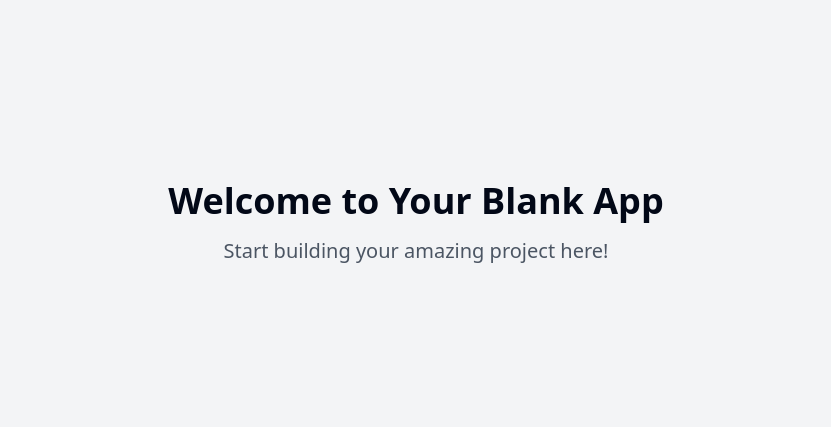
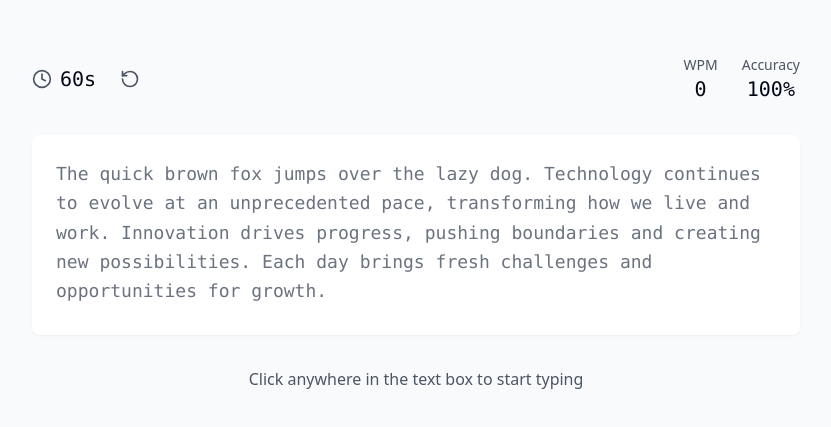
Before and after one commit to gkwickramaarachchi/typing-speed-test, a React (Vite) app: page / in a window 1280 px wide. Shown: the part 177-604 px from the top of the page, without its empty margins (224-1055 px from the left). Built offline with nearby package versions, Linux system fonts and the light colour scheme.

Commit message:
Add typing test tool
This commit adds a typing test tool with related functions.  The specific implementation details are not included in this commit message.

```diff
--- /dev/null
+++ b/src/components/TypingTest.tsx
@@ -0,0 +1,178 @@
+
+import React, { useState, useEffect, useCallback } from "react";
+import { useToast } from "@/hooks/use-toast";
+import { Clock, RotateCcw } from "lucide-react";
+
+const TIMER_DURATION = 60; // 60 seconds typing test
+const SAMPLE_TEXT =
+  "The quick brown fox jumps over the lazy dog. Technology continues to evolve at an unprecedented pace, transforming how we live and work. Innovation drives progress, pushing boundaries and creating new possibilities. Each day brings fresh challenges and opportunities for growth.";
+
+const TypingTest = () => {
+  const [text, setText] = useState(SAMPLE_TEXT);
+  const [input, setInput] = useState("");
+  const [timeLeft, setTimeLeft] = useState(TIMER_DURATION);
+  const [isActive, setIsActive] = useState(false);
+  const [wpm, setWpm] = useState(0);
+  const [accuracy, setAccuracy] = useState(100);
+  const [isFinished, setIsFinished] = useState(false);
+  const { toast } = useToast();
+
+  const calculateStats = useCallback(() => {
+    const words = input.trim().split(" ").length;
+    const characters = input.length;
+    const correctCharacters = [...input].filter(
+      (char, i) => char === text[i]
+    ).length;
+    const currentAccuracy = (correctCharacters / characters) * 100 || 0;
+    const currentWpm = Math.round((words / (TIMER_DURATION - timeLeft)) * 60);
+
+    setWpm(currentWpm);
+    setAccuracy(Math.round(currentAccuracy));
+  }, [input, text, timeLeft]);
+
+  useEffect(() => {
+    let interval: number | undefined;
+    if (isActive && timeLeft > 0) {
+      interval = window.setInterval(() => {
+        setTimeLeft((time) => {
+          if (time <= 1) {
+            setIsActive(false);
+            setIsFinished(true);
+            toast({
+              title: "Time's up!",
+              description: `WPM: ${wpm} | Accuracy: ${accuracy}%`,
+            });
+          }
+          return time - 1;
+        });
+      }, 1000);
+    }
+    return () => clearInterval(interval);
+  }, [isActive, timeLeft, toast, wpm, accuracy]);
+
+  useEffect(() => {
+    if (isActive) {
+      calculateStats();
+    }
+  }, [isActive, input, calculateStats]);
+
+  const handleStart = () => {
+    if (!isActive && !isFinished) {
+      setIsActive(true);
+      toast({
+        title: "Test started!",
+        description: "Start typing to begin...",
+      });
+    }
+  };
+
+  const handleInput = (e: React.ChangeEvent<HTMLTextAreaElement>) => {
+    if (!isActive && !isFinished) {
+      handleStart();
+    }
+    setInput(e.target.value);
+  };
+
+  const resetTest = () => {
+    setInput("");
+    setTimeLeft(TIMER_DURATION);
+    setIsActive(false);
+    setIsFinished(false);
+    setWpm(0);
+    setAccuracy(100);
+    toast({
+      title: "Test reset",
+      description: "Ready for a new attempt!",
+    });
+  };
+
+  const renderText = () => {
+    return text.split("").map((char, index) => {
+      let color = "text-gray-500";
+      if (index < input.length) {
+        color = input[index] === char ? "text-green-500" : "text-red-500";
+      }
+      return (
+        <span key={index} className={color}>
+          {char}
+        </span>
+      );
+    });
+  };
+
+  return (
+    <div className="min-h-screen flex flex-col items-center justify-center p-6 bg-gray-50">
+      <div className="w-full max-w-3xl space-y-8">
+        <div className="flex items-center justify-between">
+          <div className="flex items-center space-x-4">
+            <div className="flex items-center space-x-2">
+              <Clock className="w-5 h-5 text-gray-600" />
+              <span className="text-xl font-mono">{timeLeft}s</span>
+            </div>
+            <button
+              onClick={resetTest}
+              className="p-2 rounded-full hover:bg-gray-200 transition-colors"
+            >
+              <RotateCcw className="w-5 h-5 text-gray-600" />
+            </button>
+          </div>
+          <div className="flex space-x-6">
+            <div className="text-center">
+              <p className="text-sm text-gray-600">WPM</p>
+              <p className="text-xl font-mono">{wpm}</p>
+            </div>
+            <div className="text-center">
+              <p className="text-sm text-gray-600">Accuracy</p>
+              <p className="text-xl font-mono">{accuracy}%</p>
+            </div>
+          </div>
+        </div>
+
+        <div className="relative">
+          <div
+            className="p-6 rounded-lg bg-white shadow-sm font-mono text-lg leading-relaxed mb-4 min-h-[200px]"
+          >
+            {renderText()}
+          </div>
+          <textarea
+            value={input}
+            onChange={handleInput}
+            disabled={isFinished}
+            className="absolute inset-0 w-full h-full opacity-0 cursor-text"
+            autoFocus
+          />
+        </div>
+
+        {isFinished && (
+          <div className="text-center space-y-4">
+            <h2 className="text-2xl font-semibold text-gray-800">Results</h2>
+            <div className="grid grid-cols-2 gap-4 max-w-md mx-auto">
+              <div className="p-4 bg-white rounded-lg shadow-sm">
+                <p className="text-gray-600">Final WPM</p>
+                <p className="text-2xl font-mono">{wpm}</p>
+              </div>
+              <div className="p-4 bg-white rounded-lg shadow-sm">
+                <p className="text-gray-600">Accuracy</p>
+                <p className="text-2xl font-mono">{accuracy}%</p>
+              </div>
+            </div>
+            <button
+              onClick={resetTest}
+              className="px-6 py-2 bg-gray-800 text-white rounded-lg hover:bg-gray-700 transition-colors"
+            >
+              Try Again
+            </button>
+          </div>
+        )}
+
+        {!isActive && !isFinished && (
+          <div className="text-center">
+            <p className="text-gray-600">Click anywhere in the text box to start typing</p>
+          </div>
+        )}
+      </div>
+    </div>
+  );
+};
+
+export default TypingTest;
--- a/src/index.css
+++ b/src/index.css
@@ -1,3 +1,4 @@
+
 @tailwind base;
 @tailwind components;
 @tailwind utilities;
@@ -6,96 +7,32 @@
   :root {
     --background: 0 0% 100%;
     --foreground: 222.2 84% 4.9%;
-
     --card: 0 0% 100%;
     --card-foreground: 222.2 84% 4.9%;
-
     --popover: 0 0% 100%;
     --popover-foreground: 222.2 84% 4.9%;
-
     --primary: 222.2 47.4% 11.2%;
     --primary-foreground: 210 40% 98%;
-
     --secondary: 210 40% 96.1%;
     --secondary-foreground: 222.2 47.4% 11.2%;
-
     --muted: 210 40% 96.1%;
     --muted-foreground: 215.4 16.3% 46.9%;
-
     --accent: 210 40% 96.1%;
     --accent-foreground: 222.2 47.4% 11.2%;
-
     --destructive: 0 84.2% 60.2%;
     --destructive-foreground: 210 40% 98%;
-
     --border: 214.3 31.8% 91.4%;
     --input: 214.3 31.8% 91.4%;
     --ring: 222.2 84% 4.9%;
-
     --radius: 0.5rem;
-
-    --sidebar-background: 0 0% 98%;
-
-    --sidebar-foreground: 240 5.3% 26.1%;
-
-    --sidebar-primary: 240 5.9% 10%;
-
-    --sidebar-primary-foreground: 0 0% 98%;
-
-    --sidebar-accent: 240 4.8% 95.9%;
-
-    --sidebar-accent-foreground: 240 5.9% 10%;
-
-    --sidebar-border: 220 13% 91%;
-
-    --sidebar-ring: 217.2 91.2% 59.8%;
   }
 
-  .dark {
-    --background: 222.2 84% 4.9%;
-    --foreground: 210 40% 98%;
-
-    --card: 222.2 84% 4.9%;
-    --card-foreground: 210 40% 98%;
-
-    --popover: 222.2 84% 4.9%;
-    --popover-foreground: 210 40% 98%;
-
-    --primary: 210 40% 98%;
-    --primary-foreground: 222.2 47.4% 11.2%;
-
-    --secondary: 217.2 32.6% 17.5%;
-    --secondary-foreground: 210 40% 98%;
-
-    --muted: 217.2 32.6% 17.5%;
-    --muted-foreground: 215 20.2% 65.1%;
-
-    --accent: 217.2 32.6% 17.5%;
-    --accent-foreground: 210 40% 98%;
-
-    --destructive: 0 62.8% 30.6%;
-    --destructive-foreground: 210 40% 98%;
-
-    --border: 217.2 32.6% 17.5%;
-    --input: 217.2 32.6% 17.5%;
-    --ring: 212.7 26.8% 83.9%;
-    --sidebar-background: 240 5.9% 10%;
-    --sidebar-foreground: 240 4.8% 95.9%;
-    --sidebar-primary: 224.3 76.3% 48%;
-    --sidebar-primary-foreground: 0 0% 100%;
-    --sidebar-accent: 240 3.7% 15.9%;
-    --sidebar-accent-foreground: 240 4.8% 95.9%;
-    --sidebar-border: 240 3.7% 15.9%;
-    --sidebar-ring: 217.2 91.2% 59.8%;
-  }
-}
-
-@layer base {
   * {
     @apply border-border;
   }
 
   body {
-    @apply bg-background text-foreground;
+    @apply bg-background text-foreground antialiased;
+    font-feature-settings: "rlig" 1, "calt" 1;
   }
 }
--- a/src/pages/Index.tsx
+++ b/src/pages/Index.tsx
@@ -1,14 +1,8 @@
-// Update this page (the content is just a fallback if you fail to update the page)
+
+import TypingTest from "@/components/TypingTest";
 
 const Index = () => {
-  return (
-    <div className="min-h-screen flex items-center justify-center bg-gray-100">
-      <div className="text-center">
-        <h1 className="text-4xl font-bold mb-4">Welcome to Your Blank App</h1>
-        <p className="text-xl text-gray-600">Start building your amazing project here!</p>
-      </div>
-    </div>
-  );
+  return <TypingTest />;
 };
 
 export default Index;
--- a/tailwind.config.ts
+++ b/tailwind.config.ts
@@ -1,3 +1,4 @@
+
 import type { Config } from "tailwindcss";
 
 export default {
@@ -12,85 +13,61 @@ export default {
   theme: {
     container: {
       center: true,
-			padding: '2rem',
+      padding: "2rem",
       screens: {
-				'2xl': '1400px'
-			}
+        "2xl": "1400px",
+      },
     },
     extend: {
       colors: {
-				border: 'hsl(var(--border))',
-				input: 'hsl(var(--input))',
-				ring: 'hsl(var(--ring))',
-				background: 'hsl(var(--background))',
-				foreground: 'hsl(var(--foreground))',
+        border: "hsl(var(--border))",
+        input: "hsl(var(--input))",
+        ring: "hsl(var(--ring))",
+        background: "hsl(var(--background))",
+        foreground: "hsl(var(--foreground))",
         primary: {
-					DEFAULT: 'hsl(var(--primary))',
-					foreground: 'hsl(var(--primary-foreground))'
+          DEFAULT: "hsl(var(--primary))",
+          foreground: "hsl(var(--primary-foreground))",
         },
         secondary: {
-					DEFAULT: 'hsl(var(--secondary))',
-					foreground: 'hsl(var(--secondary-foreground))'
+          DEFAULT: "hsl(var(--secondary))",
+          foreground: "hsl(var(--secondary-foreground))",
         },
         destructive: {
-					DEFAULT: 'hsl(var(--destructive))',
-					foreground: 'hsl(var(--destructive-foreground))'
+          DEFAULT: "hsl(var(--destructive))",
+          foreground: "hsl(var(--destructive-foreground))",
         },
         muted: {
-					DEFAULT: 'hsl(var(--muted))',
-					foreground: 'hsl(var(--muted-foreground))'
+          DEFAULT: "hsl(var(--muted))",
+          foreground: "hsl(var(--muted-foreground))",
         },
         accent: {
-					DEFAULT: 'hsl(var(--accent))',
-					foreground: 'hsl(var(--accent-foreground))'
+          DEFAULT: "hsl(var(--accent))",
+          foreground: "hsl(var(--accent-foreground))",
         },
         popover: {
-					DEFAULT: 'hsl(var(--popover))',
-					foreground: 'hsl(var(--popover-foreground))'
+          DEFAULT: "hsl(var(--popover))",
+          foreground: "hsl(var(--popover-foreground))",
         },
         card: {
-					DEFAULT: 'hsl(var(--card))',
-					foreground: 'hsl(var(--card-foreground))'
+          DEFAULT: "hsl(var(--card))",
+          foreground: "hsl(var(--card-foreground))",
         },
-				sidebar: {
-					DEFAULT: 'hsl(var(--sidebar-background))',
-					foreground: 'hsl(var(--sidebar-foreground))',
-					primary: 'hsl(var(--sidebar-primary))',
-					'primary-foreground': 'hsl(var(--sidebar-primary-foreground))',
-					accent: 'hsl(var(--sidebar-accent))',
-					'accent-foreground': 'hsl(var(--sidebar-accent-foreground))',
-					border: 'hsl(var(--sidebar-border))',
-					ring: 'hsl(var(--sidebar-ring))'
-				}
-			},
-			borderRadius: {
-				lg: 'var(--radius)',
-				md: 'calc(var(--radius) - 2px)',
-				sm: 'calc(var(--radius) - 4px)'
       },
       keyframes: {
-				'accordion-down': {
-					from: {
-						height: '0'
+        cursor: {
+          "0%, 100%": { opacity: "1" },
+          "50%": { opacity: "0" },
         },
-					to: {
-						height: 'var(--radix-accordion-content-height)'
-					}
+        shimmer: {
+          "100%": { transform: "translateX(100%)" },
         },
-				'accordion-up': {
-					from: {
-						height: 'var(--radix-accordion-content-height)'
-					},
-					to: {
-						height: '0'
-					}
-				}
       },
       animation: {
-				'accordion-down': 'accordion-down 0.2s ease-out',
-				'accordion-up': 'accordion-up 0.2s ease-out'
-			}
-		}
+        cursor: "cursor 1s ease-in-out infinite",
+        shimmer: "shimmer 2s linear infinite",
+      },
+    },
   },
   plugins: [require("tailwindcss-animate")],
 } satisfies Config;
```
Lines whose indentation alone changed are shown as unchanged.
